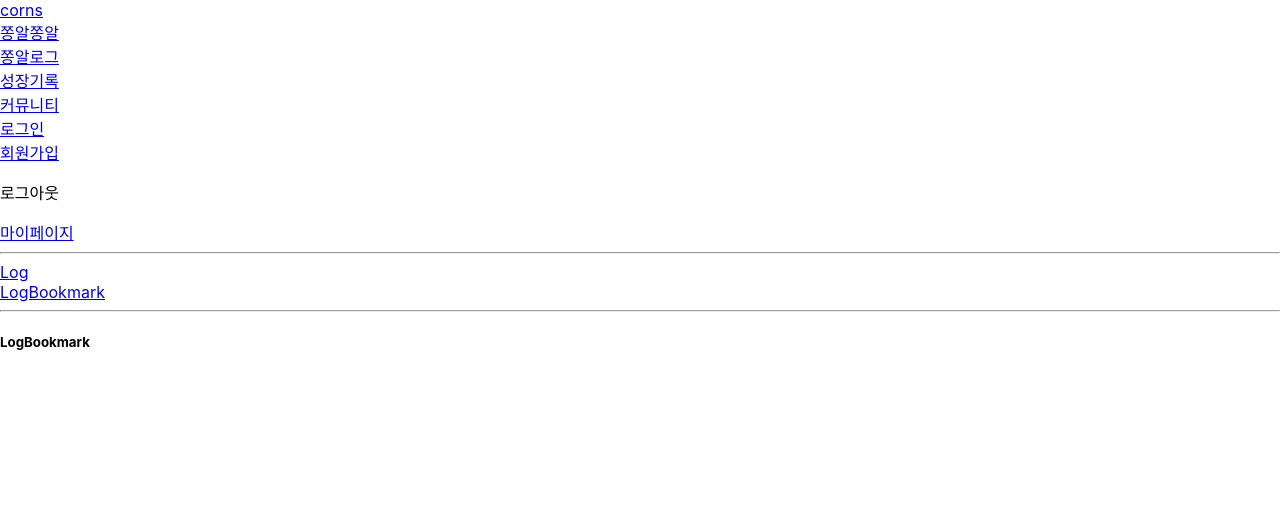
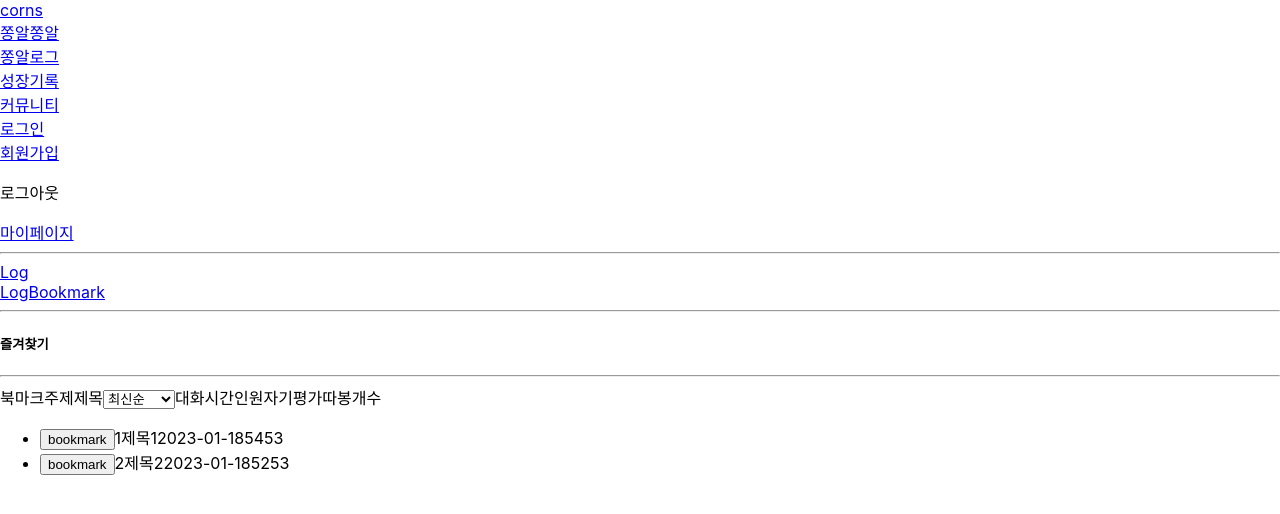
Before and after one commit to jaehui327/CORNS, a React (Create React App) app in the folder frontend/: page /conversationLog/bookmarks in a window 1280 px wide. Shown: the top 514 px of the page. Built offline with nearby package versions, Linux system fonts and the light colour scheme.

Commit message:
[DEVELOP FE] ✅ add log_bookmark skeleton

```diff
--- a/frontend/src/components/ConversationLog/LogList.js
+++ b/frontend/src/components/ConversationLog/LogList.js
@@ -1,42 +1,14 @@
 import React from "react";
 import LogItem from "./LogItem";
 
-function LogList() {
-  // fetch
-  const logs = [
-    {
-      room_no: 1000,
-      bookmark: true,
-      subject: 1,
-      title: "제목1",
-      start_date: "2023-01-18",
-      time: 5,
-      max_member: 4,
-      self_score: 5,
-      ddabong: 3,
-    },
-    {
-      room_no: 1001,
-      bookmark: false,
-      subject: 2,
-      title: "제목2",
-      start_date: "2023-01-18",
-      time: 5,
-      max_member: 2,
-      self_score: 5,
-      ddabong: 3,
-    },
-  ];
-
+function LogList({ logs }) {
   return (
     <ul>
-        {logs.map((item, index) => {
-            return (
-                <LogItem log={item} key={index}/>
-            )
-        })}
+      {logs.map((item, index) => {
+        return <LogItem log={item} key={index} />;
+      })}
     </ul>
-  )
+  );
 }
 
 export default LogList;
--- a/frontend/src/routes/ConversationLog/Log.js
+++ b/frontend/src/routes/ConversationLog/Log.js
@@ -1,24 +1,45 @@
-import React from 'react';
-import LogFilter from '../../components/ConversationLog/LogFilter'
-import LogHeader from '../../components/ConversationLog/LogHeader';
-import LogList from '../../components/ConversationLog/LogList';
+import React from "react";
+import LogFilter from "../../components/ConversationLog/LogFilter";
+import LogHeader from "../../components/ConversationLog/LogHeader";
+import LogList from "../../components/ConversationLog/LogList";
 
 function Log() {
+  // fetch
   // dummy data
-    const logData = [
-        {}
-    ]
+  const logs = [
+    {
+      room_no: 1000,
+      bookmark: true,
+      subject: 1,
+      title: "제목1",
+      start_date: "2023-01-18",
+      time: 5,
+      max_member: 4,
+      self_score: 5,
+      ddabong: 3,
+    },
+    {
+      room_no: 1001,
+      bookmark: false,
+      subject: 2,
+      title: "제목2",
+      start_date: "2023-01-18",
+      time: 5,
+      max_member: 2,
+      self_score: 5,
+      ddabong: 3,
+    },
+  ];
 
   return (
     <>
       <h5>쫑알로그</h5>
       <LogFilter />
       <hr />
-        <LogHeader/>
-        <LogList />
-
+      <LogHeader />
+      <LogList logs={logs} />
     </>
-    )
+  );
 }
 
 export default Log;
--- a/frontend/src/routes/ConversationLog/LogBookmark.js
+++ b/frontend/src/routes/ConversationLog/LogBookmark.js
@@ -1,7 +1,44 @@
-import React from 'react';
+import React from "react";
+import LogFilter from "../../components/ConversationLog/LogFilter";
+import LogHeader from "../../components/ConversationLog/LogHeader";
+import LogList from "../../components/ConversationLog/LogList";
 
 function LogBookmark() {
-    return <h5>LogBookmark</h5>
+  // fetch
+  // dummy data
+  const logs = [
+    {
+      room_no: 1000,
+      bookmark: true,
+      subject: 1,
+      title: "제목1",
+      start_date: "2023-01-18",
+      time: 5,
+      max_member: 4,
+      self_score: 5,
+      ddabong: 3,
+    },
+    {
+      room_no: 1001,
+      bookmark: false,
+      subject: 2,
+      title: "제목2",
+      start_date: "2023-01-18",
+      time: 5,
+      max_member: 2,
+      self_score: 5,
+      ddabong: 3,
+    },
+  ];
+
+  return (
+    <>
+      <h5>즐겨찾기</h5>
+      <hr />
+      <LogHeader />
+      <LogList logs={logs}/>
+    </>
+  );
 }
 
 export default LogBookmark;
```
Lines whose indentation alone changed are shown as unchanged.
